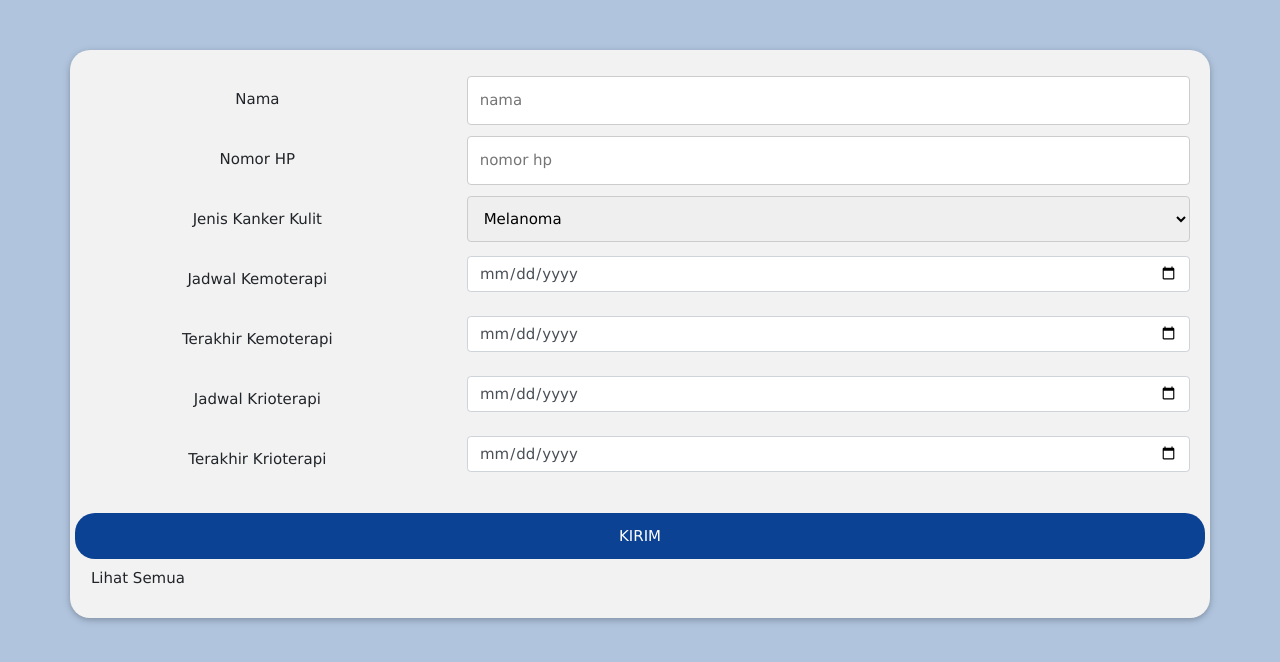
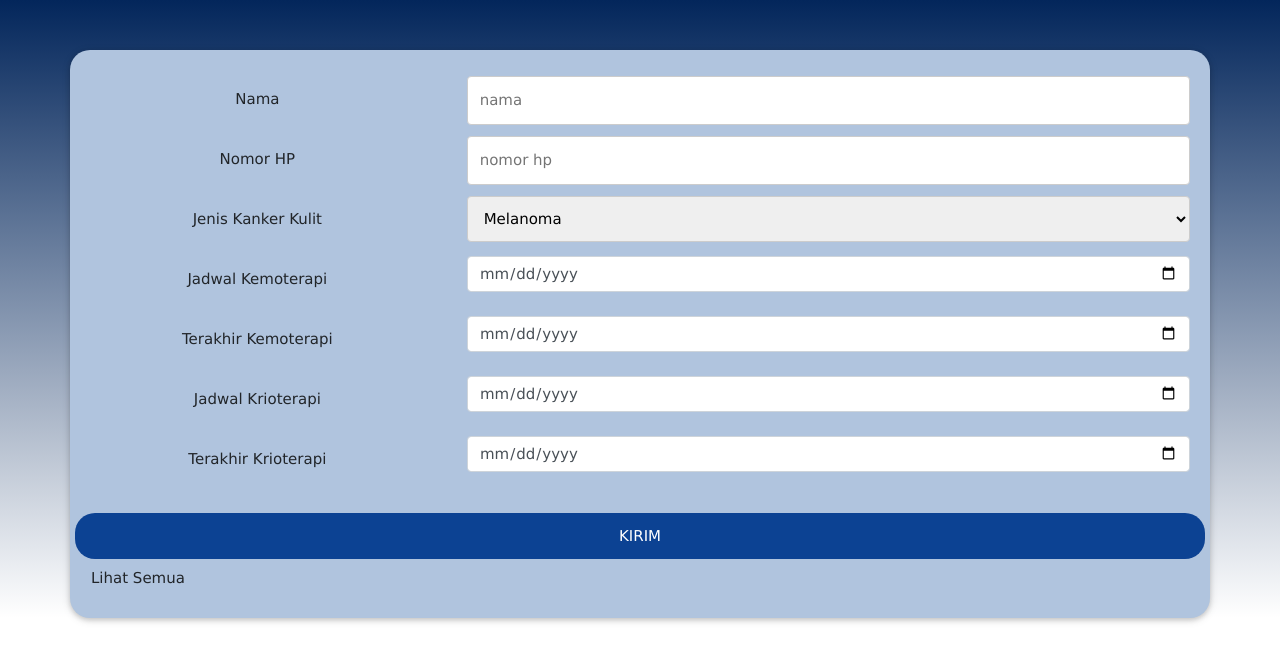
Before and after one commit to mrifqibhagas/KonsultasiNDN, a website built with webpack: page public/index.html in a window 1280 px wide. Built offline with nearby package versions, Linux system fonts and the light colour scheme; a web font is replaced by a local one; what @ndn/packet, @ndn/ws-transport would draw is missing.

Commit message:
index.html

```diff
--- a/public/index.html
+++ b/public/index.html
@@ -74,18 +74,13 @@
                 margin-top: 0;
             }
         }
-
-        /* Custom styling */
-        body {
-            background-color: lightsteelblue; /* Set background color */
-        }
     </style>
 </head>
 <body>
-    <section class="w3-center">
+    <section class="w3-center" style="Left: Linear Gradient rgba(3, 38, 91, 1) rgba(41, 118, 235, 0); position: relative; top: 0px; background: linear-gradient(180deg, #03265B 0%, rgba(41, 118, 235, 0) 100%);">
         <div class="w3-container" style="padding-top: 50px;">
             <form id="app_form">
-                <div class="w3-card container w3-center" style="padding: 20px; border-radius: 20px;">
+                <div class="w3-card container w3-center" style="padding: 20px; background-color: lightsteelblue; border-radius: 20px;">
                     <div class="row">
                         <div class="col-lg-4">
                           <label for="app_nama">Nama</label>
@@ -154,7 +149,7 @@
             </form>
         </div>
     </section>
-    <div class="modal fade" id="myModal" role="dialog">
+        <div class="modal fade" id="myModal" role="dialog">
         <div class="modal-dialog">
             <div class="modal-content" id="konten">
                 <div class="modal-header">
```
